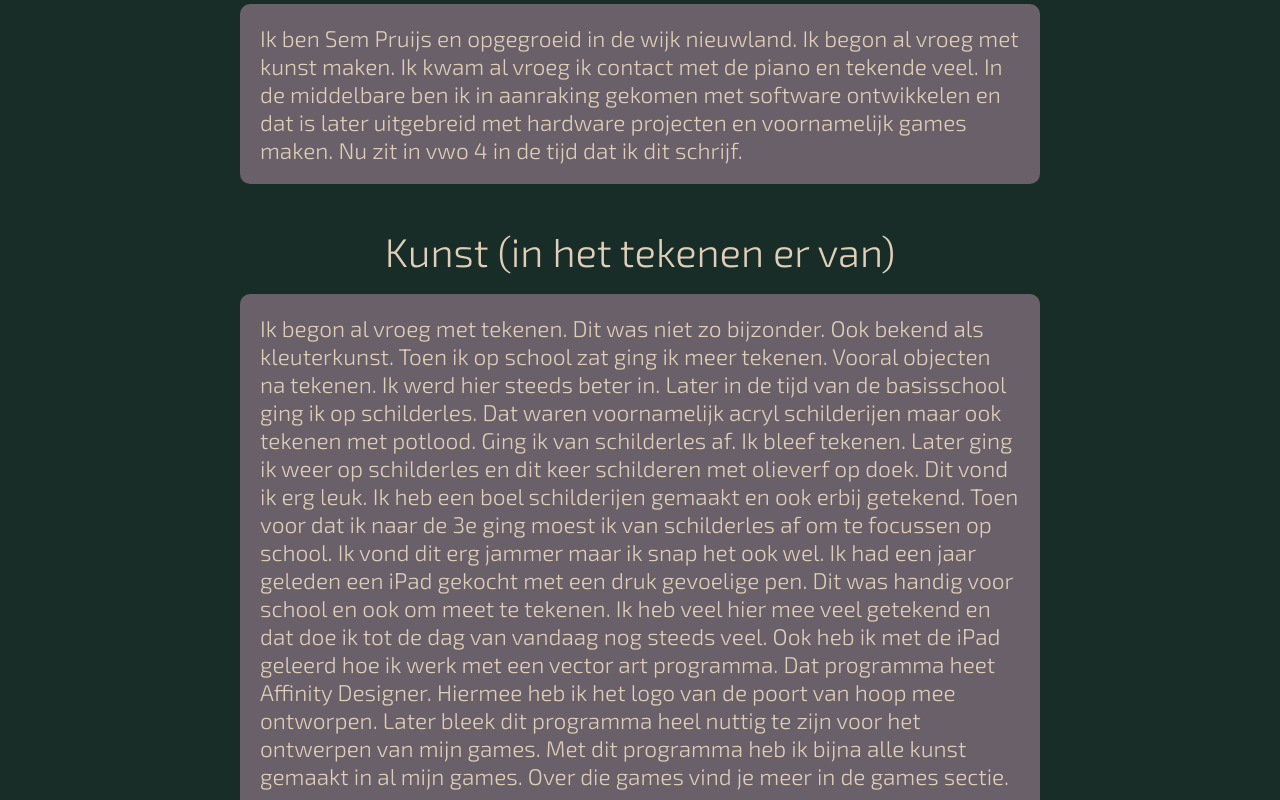
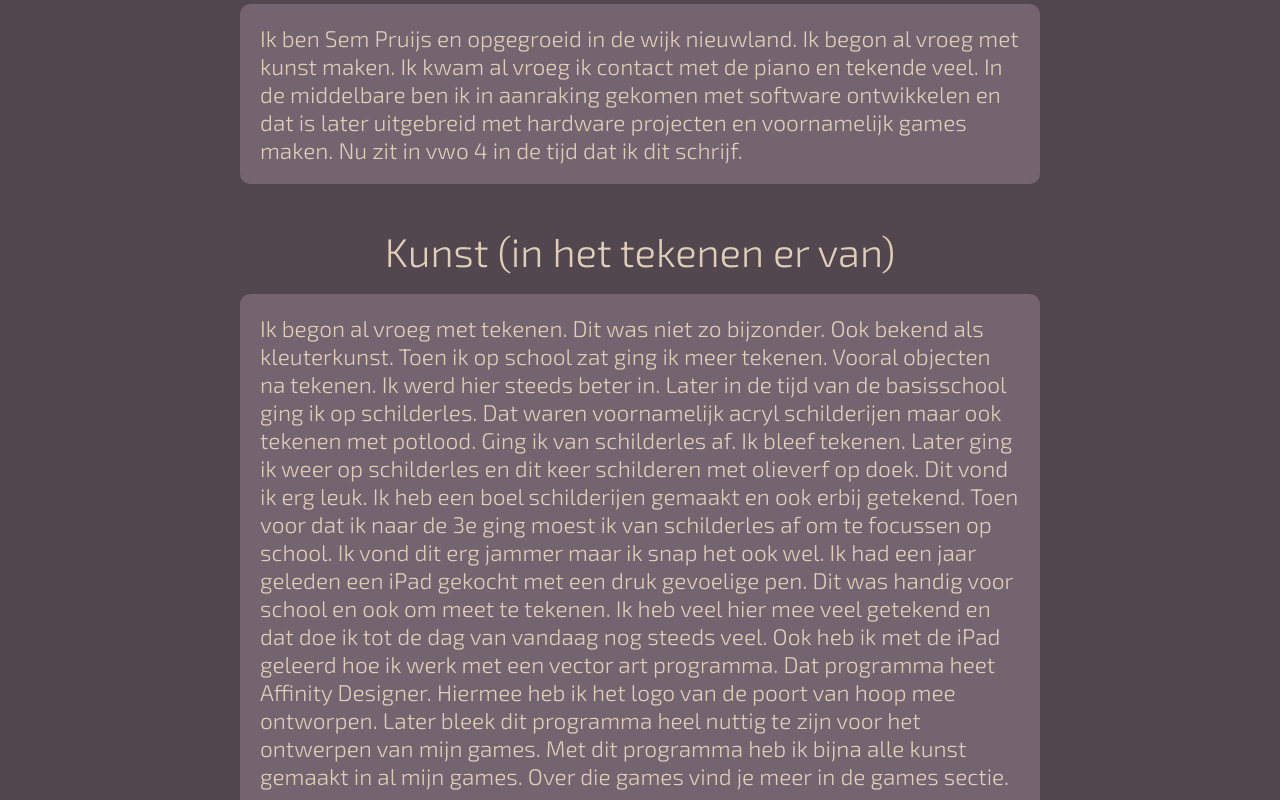
Before and after one commit to SemPruijs/ckvSite, a plain HTML site: page pages/KAB.html in a window 1280 px wide. Shown: the part 538-1338 px from the top of the page. Drawn offline with Linux system fonts and the light colour scheme.

Commit message:
Fix the dark green background bug

```diff
--- a/pages/KAB.html
+++ b/pages/KAB.html
@@ -3,7 +3,6 @@
     <link href="https://fonts.googleapis.com/css2?family=Exo+2:wght@300&display=swap" rel="stylesheet">
     <link rel="stylesheet" href="../Stylesheet/main.css">
     <link rel="stylesheet" href="../Stylesheet/KAB.css">
-    <link rel="stylesheet" href="../Stylesheet/opdrachten.css">
 </head>
 
     <body>
```
Also changed, not shown: pages/kunstwerken.html (+1 -0 lines).
